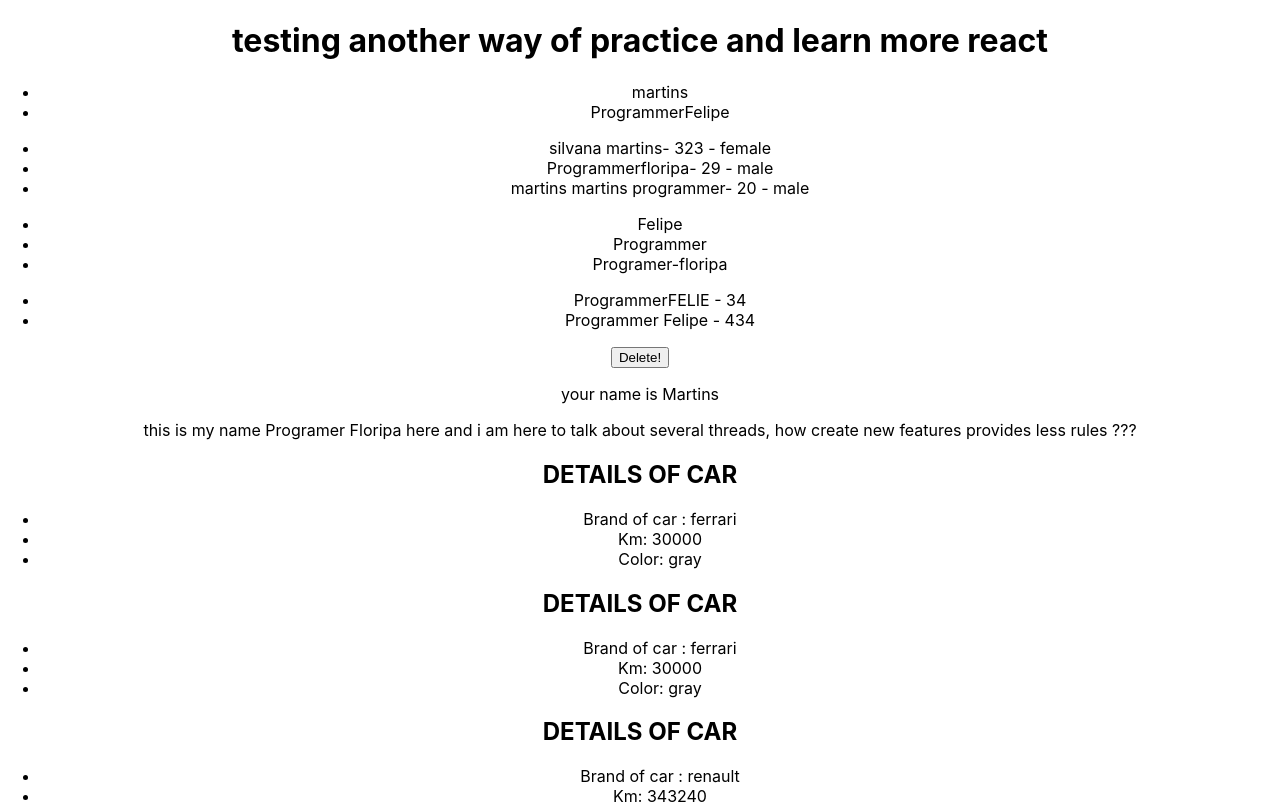
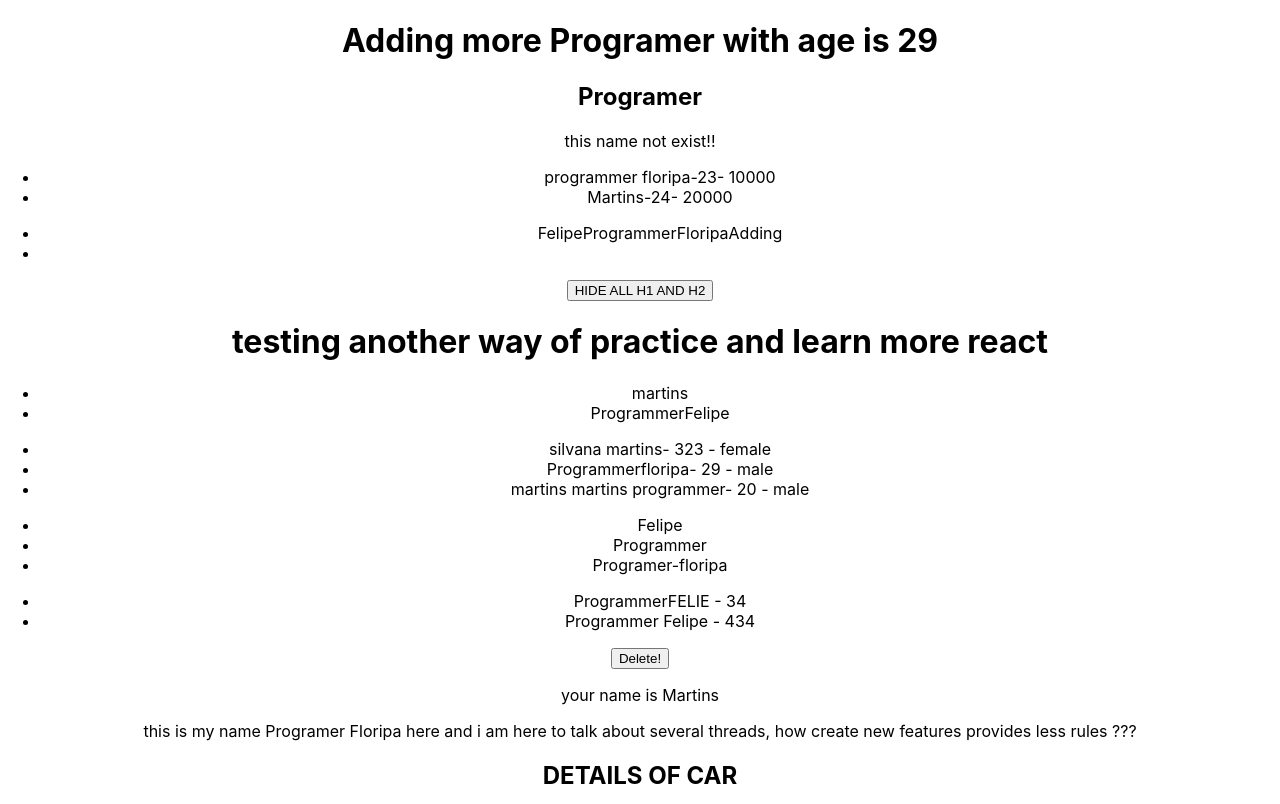
Before and after one commit to felipe-programador-18/remember-little-bit-react, a React (Create React App) app in the folder practice-react/: page / in a window 1280 px wide. Shown: the top 804 px of the page. Built offline with nearby package versions, Linux system fonts and the light colour scheme.

Commit message:
c17-adding more component inside app

```diff
--- a/practice-react/src/App.js
+++ b/practice-react/src/App.js
@@ -1,4 +1,5 @@
 import React,{useState} from 'react'
+import AddingMoreProps from './anotherfile';
 
 import './App.css';
 import PracticeLitteMore from './Des.props';
@@ -47,6 +48,7 @@ function App() {
 
   return (
     <div className="App">
+      <AddingMoreProps name='Programer' age={29} />
       <h1>testing another way of practice and learn more react</h1>
         <AddingFunction />
         <CreateObject/>
@@ -69,7 +71,7 @@ function App() {
        <PracticeLitteMore brand='ferrari' km={30000} color='gray' newbrand={false}  />
        <PracticeLitteMore brand='renault' km={343240} color='red'  newbrand={true}  />
 
-       {cars.map((car) => (<PracticeLitteMore brand={car.brand} color={car.color}  km={car.km}  newbrand={true}  />))}
+       {cars.map((car) => (<PracticeLitteMore key={car.id} brand={car.brand} color={car.color}  km={car.km}  newbrand={true}  />))}
 
 
 
```
